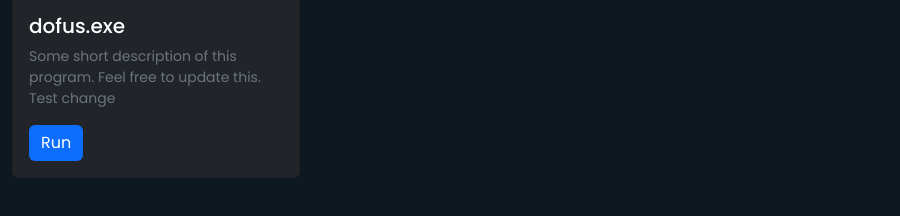
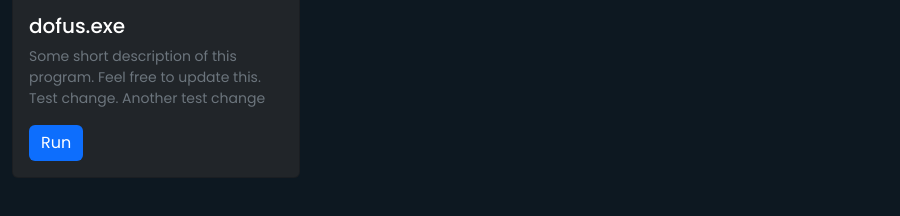
Before and after one commit to shubhsbankar/chimera-launcher, an Electron app: page pages/home.html in a window 900 px wide. Shown: the part 494-710 px from the top of the page. Drawn offline with nearby package versions, Linux system fonts and the light colour scheme.

Commit message:
minor update

```diff
--- a/pages/home.html
+++ b/pages/home.html
@@ -28,7 +28,7 @@
             <img class="card-img-top" src="../assets/img/logo.png" alt="Card image cap">
             <div class="card-body">
                 <h5 class="card-title text-white">dofus.exe</h5>
-                <p class="card-text text-secondary small">Some short description of this program. Feel free to update this. Test change</p>
+                <p class="card-text text-secondary small">Some short description of this program. Feel free to update this. Test change. Another test change</p>
                 <button class="btn btn-primary text-white" id="dofus-run-button">Run</button>
             </div>
         </div>
```
Also changed, not shown: package.json (+17 -2 lines).
